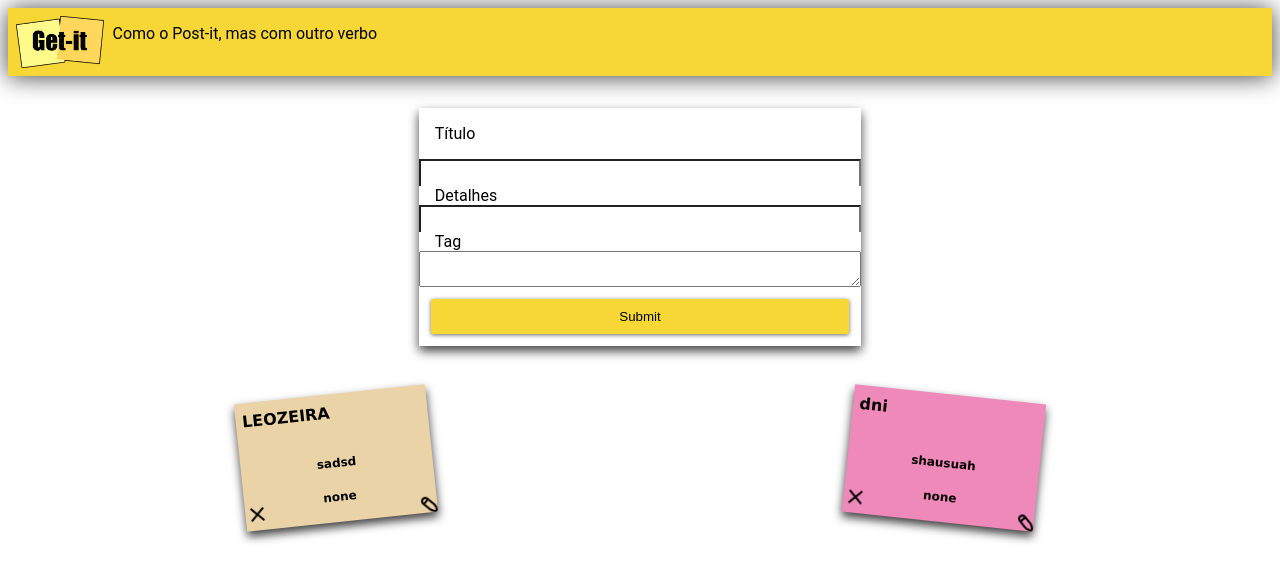
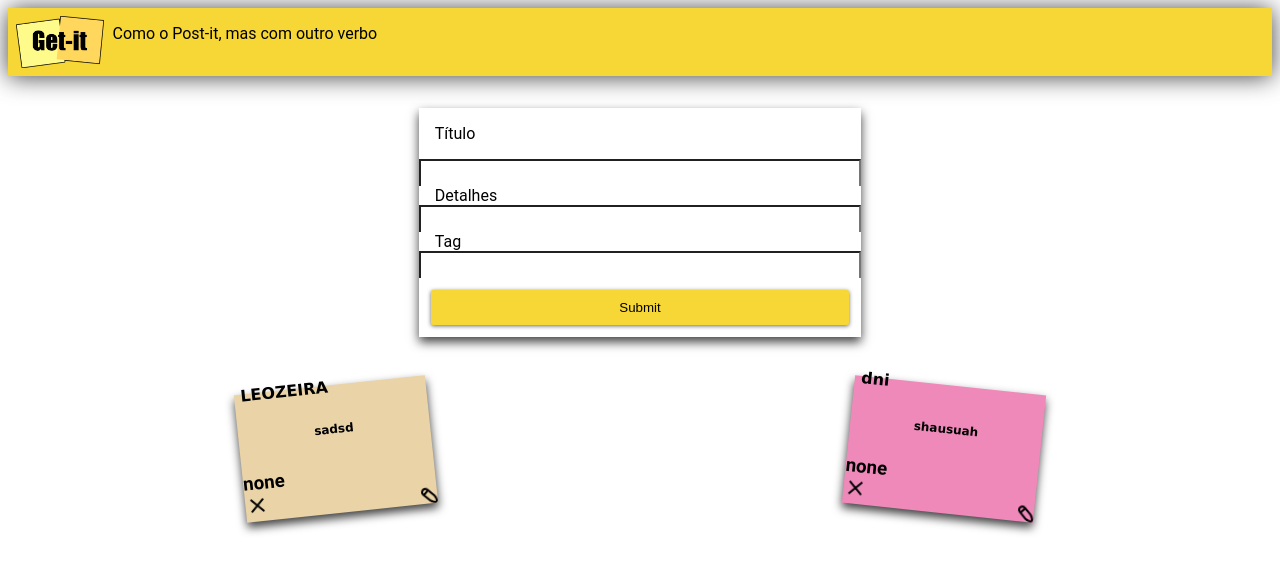
Before and after one commit to guilhermecarvalhoacc/Tecweb_django, a Django app: page / in a window 1280 px wide. Shown: the top 582 px of the page. Run offline with Django 3.2, Linux system fonts and the light colour scheme; data comes from the database, SQL or seed files in the repository.

Commit message:
adicionando tag, comeco

```diff
--- a/Tecweb_django/notes/static/notes/css/getit2.css
+++ b/Tecweb_django/notes/static/notes/css/getit2.css
@@ -259,3 +259,8 @@
    right:0;
    bottom:0;
  }
+
+ .card-tag{
+  font-family: 'Roboto', sans-serif;
+  font-size: auto;
+ }
--- a/Tecweb_django/notes/templates/notes/index.html
+++ b/Tecweb_django/notes/templates/notes/index.html
@@ -15,9 +15,9 @@
     <label class="form-card-title" for="titulo">Título</label>
     <input id="titulo" type="text" name="titulo" />
     <label class="autoresize" for="detalhes">Detalhes</label>
-    <input id="tag" type="text" name="detalhes" />
+    <input id="detalhes" type="text" name="detalhes" />
     <label class="autoresize" for="tag">Tag</label>
-    <textarea id="detalhes" name="tag"></textarea>
+    <input id="tag" type="text" name="tag" />
     <input class="btn"  type="submit" />
 
   </form>
@@ -35,7 +35,7 @@
       </a>
       <h3 class="card-title" name="title-{{note.id}}" >{{ note.title }}</h3>
       <h3 class="card-content" name="content-{{note.id}}" >{{ note.content}}</h3>
-      <h3 class="card-content" name="content-{{note.id}}" >{{ note.tag}}</h3>
+      <h3 class="card-tag" name="tag-{{note.id}}" >{{ note.tag}}</h3>
       </div>
       {% endfor %}
     </div>
--- a/Tecweb_django/notes/views.py
+++ b/Tecweb_django/notes/views.py
@@ -2,8 +2,8 @@
 from .models import Note
 
 
-def add(title,content):
-    note_obj = Note(title = title, content= content)
+def add(title,content,tag):
+    note_obj = Note(title = title, content= content,tag = tag)
     note_obj.save()
 
 
@@ -12,10 +12,11 @@
         title = request.POST.get('titulo')
         content = request.POST.get('detalhes')
         ID = request.POST.get("Id")
-        print(title,"\n",content,"\n",ID)
+        tag = request.POST.get("tag")
+        print(title,"\n",content,"\n",ID, "\n",tag)
         # TAREFA: Utilize o title e content para criar um novo Note no banco de dados
         if ID == "":
-            add(title,content)
+            add(title,content,tag)
         else:
             if title == None:
                 Note.objects.filter(id=ID).delete()
```
